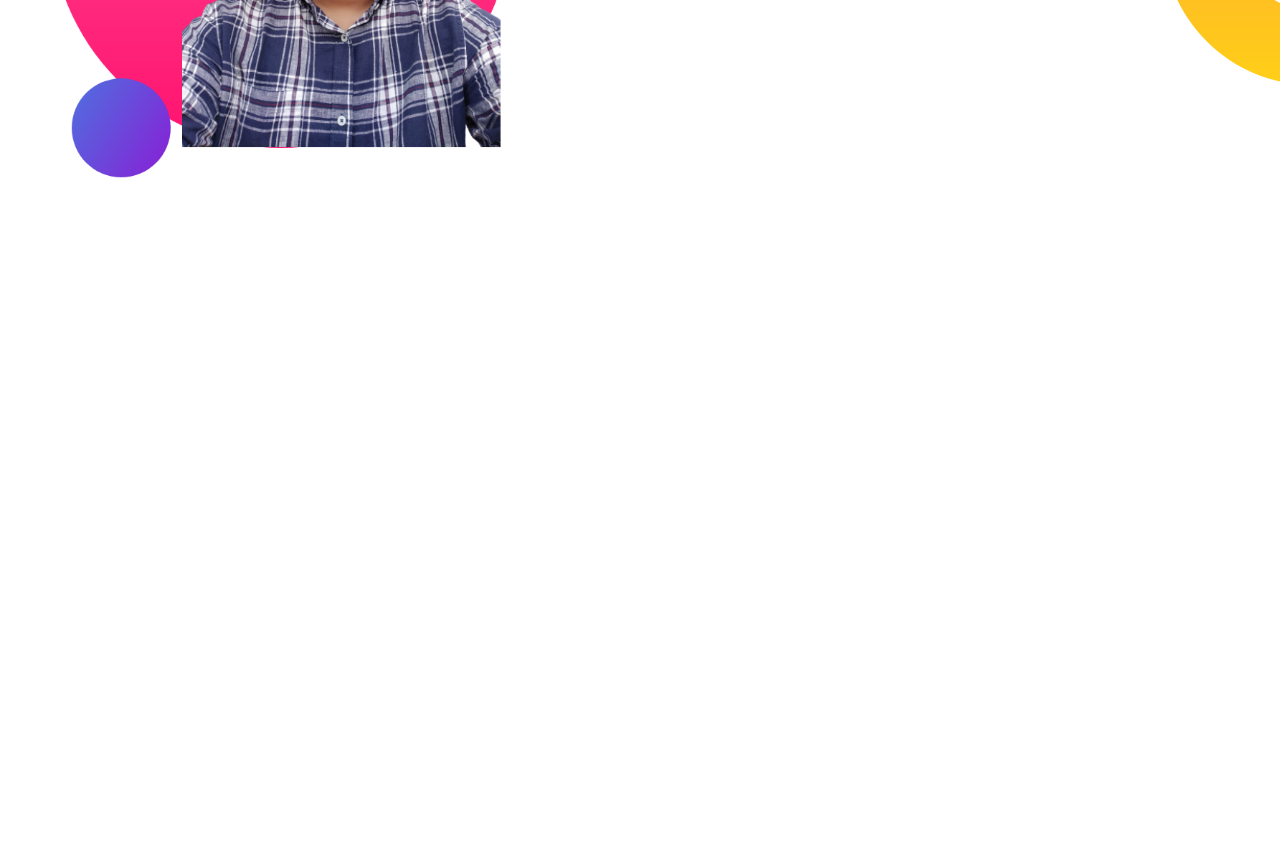
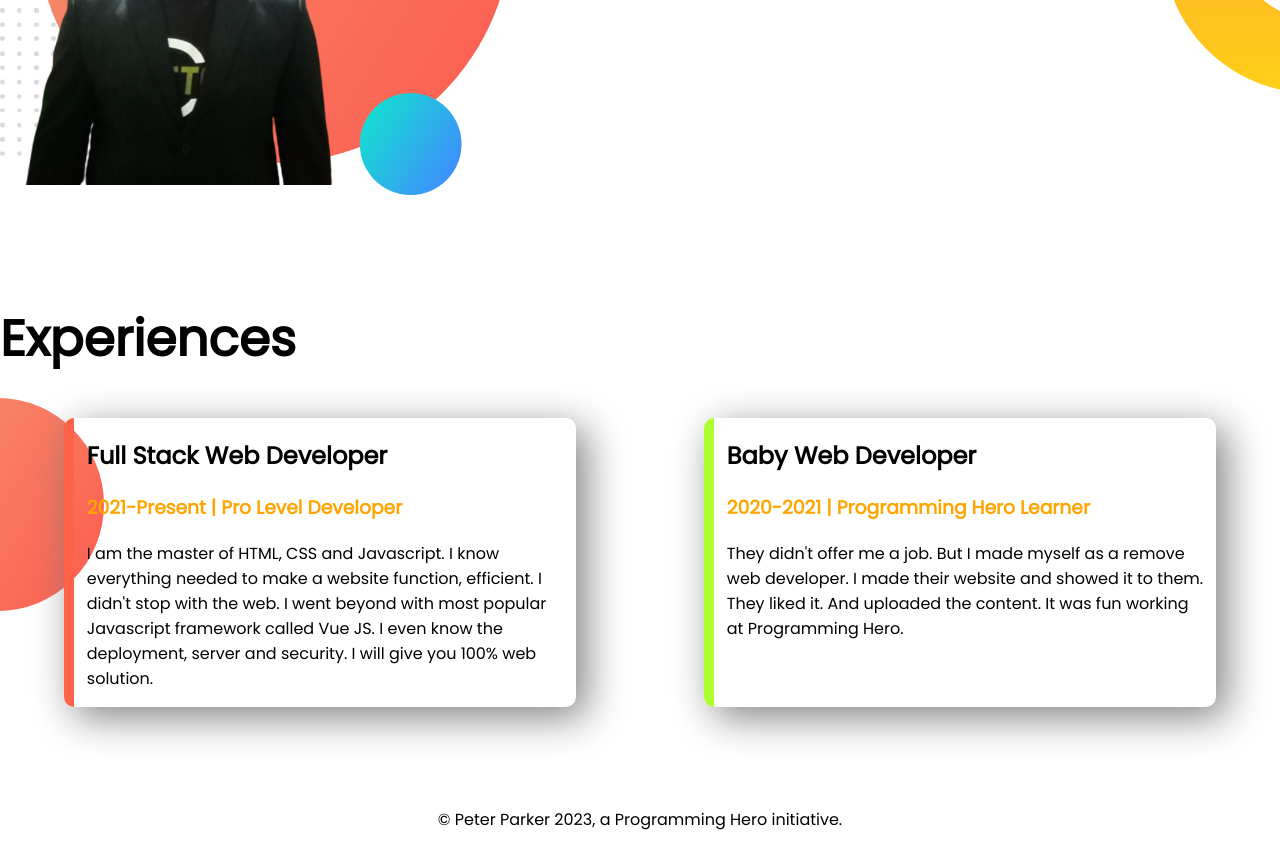
Before and after one commit to sohelrana2250/developer-portfolio, a plain HTML site: page index.html in a window 1280 px wide. Shown: the part 927-1775 px from the top of the page. Before the commit the page ends 1212 px from the top, so only its background shows below. Drawn offline with Linux system fonts and the light colour scheme.

Commit message:
final part

```diff
--- a/index.html
+++ b/index.html
@@ -13,7 +13,7 @@
 </head>
 
 <body>
-    <section class="top-banner">
+    <section class="top-banner flexable-container">
         <div class="half-width">
             <h1>Well Come To</h1>
             <h1><span class="orange-Color">A M Sohel Rana</span> World !!!</h1>
@@ -34,9 +34,9 @@
     </section>
 
 
-    <section class="middle-banner">
+    <section class="middle-banner flexable-container">
         <div class="second-Half-width">
-            <img src="images/my-bg2.png" alt="">
+            <img src="showOff/my-bg.png" alt="">
         </div>
         <div class="second-Half-width">
             <h3 class="title-Bar">Dream Big</h3>
@@ -48,6 +48,32 @@
             <a class="link-button" target="_blank" href="">DOWNLODE RESUME</a>
         </div>
     </section>
+    <section class="experiences-area">
+        <h1>Experiences</h1>
+        <div class="flexable-container">
+
+            <div id="full-stack-devoloper" class="experiences-item">
+                <h2>Full Stack Web Developer</h2>
+                <h3 class="orange-Color">2021-Present | Pro Level Developer</h3>
+                <p>I am the master of HTML, CSS and Javascript. I know everything needed to make a website function,
+                    efficient. I didn't stop with the web. I went beyond with most popular Javascript framework called
+                    Vue
+                    JS. I even know the deployment, server and security. I will give you 100% web solution.</p>
+            </div>
+
+            <div id="web-devoloper" class="experiences-item">
+                <h2>Baby Web Developer</h2>
+                <h3 class="orange-Color">2020-2021 | Programming Hero Learner</h3>
+                <p>They didn't offer me a job. But I made myself as a remove web developer. I made their website and
+                    showed
+                    it to them. They liked it. And uploaded the content. It was fun working at Programming Hero.</p>
+            </div>
+        </div>
+
+    </section>
 </body>
+<footer style="text-align:center ;">
+    <p>© Peter Parker 2023, a Programming Hero initiative.</p>
+</footer>
 
 </html>
--- a/style.css
+++ b/style.css
@@ -14,7 +14,7 @@ h1 {
     color: orange;
 }
 
-section {
+.flexable-container {
 
     display: flex;
     margin-bottom: 100px;
@@ -67,3 +67,30 @@ section {
     background-position: right;
 
 }
+
+.experiences-item {
+    box-shadow: 10px 10px 40px gray;
+    width: 45%;
+    margin-right: 5%;
+    margin-left: 5%;
+    padding-left: 1%;
+    padding-right: 1%;
+    border-radius: 10px;
+
+}
+
+.experiences-area {
+    background-image: url(images/exp-bg.png);
+    background-repeat: no-repeat;
+    background-position: left;
+}
+
+#full-stack-devoloper {
+
+    border-left: 10px solid tomato;
+}
+
+#web-devoloper {
+
+    border-left: 10px solid greenyellow;
+}
```
